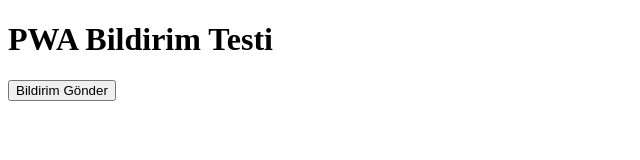
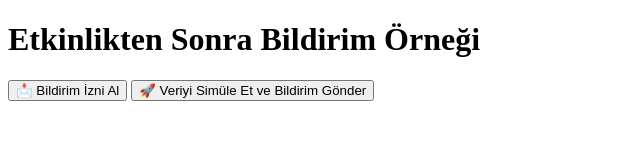
Before and after one commit to ahmetys/noobpwa, a plain HTML site: page index.html in a window 1280 px wide. Shown: the whole page, without its empty margins (0-640 px from the left). Drawn offline with Linux system fonts and the light colour scheme.

Commit message:
Update index.html

```diff
--- a/index.html
+++ b/index.html
@@ -3,12 +3,13 @@
 <head>
   <meta charset="UTF-8" />
   <meta name="viewport" content="width=device-width, initial-scale=1.0" />
-  <title>Basit PWA Bildirim</title>
+  <title>Etkinlik Bazlı PWA Bildirim</title>
   <link rel="manifest" href="manifest.json">
 </head>
 <body>
-  <h1>PWA Bildirim Testi</h1>
-  <button onclick="subscribe()">Bildirim Gönder</button>
+  <h1>Etkinlikten Sonra Bildirim Örneği</h1>
+  <button onclick="izinIste()">📩 Bildirim İzni Al</button>
+  <button onclick="veriGeldigindeBildirim()">🚀 Veriyi Simüle Et ve Bildirim Gönder</button>
 
   <script src="main.js"></script>
 </body>
```
